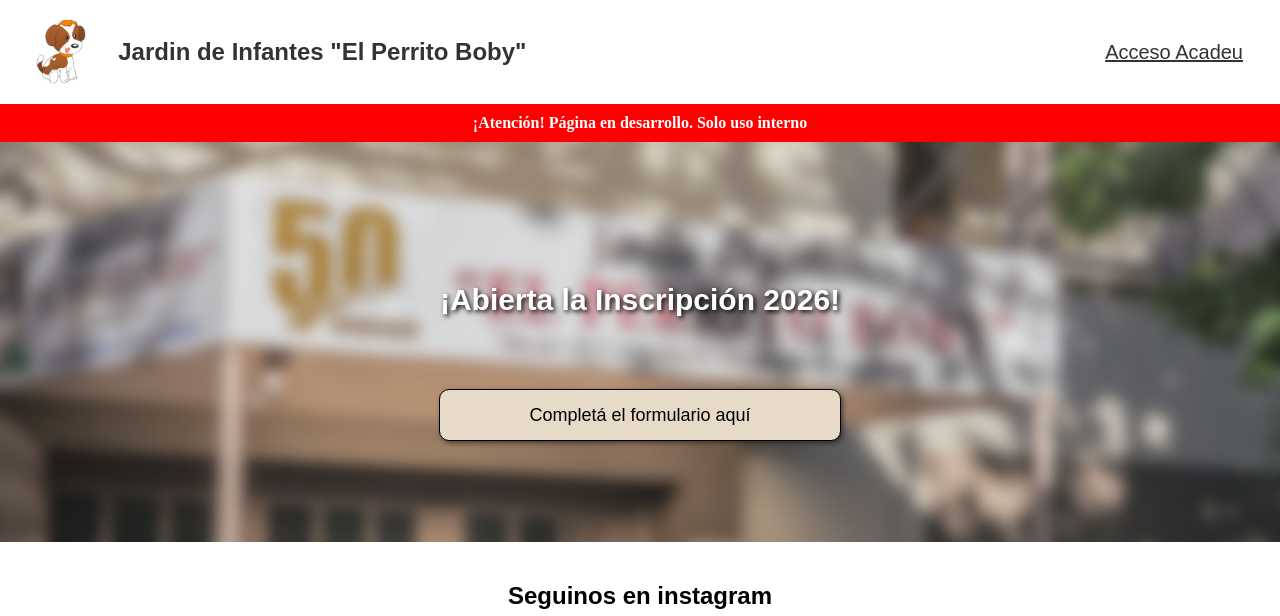
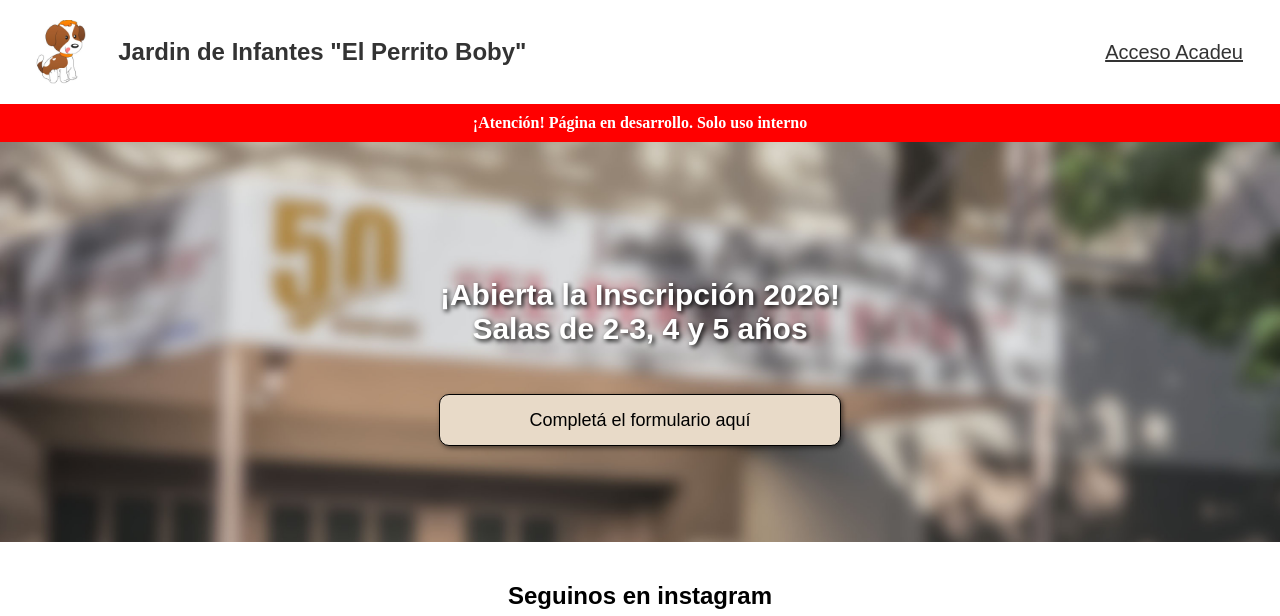
Before and after one commit to nicodiaz101/ElPerritoBoby_page, a plain HTML site: page index.html in a window 1280 px wide. Shown: the top 616 px of the page. Drawn offline with nearby package versions, Linux system fonts and the light colour scheme; a web font is replaced by a local one.

Commit message:
text added and bug fixes

```diff
--- a/index.html
+++ b/index.html
@@ -63,7 +63,7 @@
     ¡Atención! Página en desarrollo. Solo uso interno
 </div>
     <section class="inscripcion">
-        <h4>¡Abierta la Inscripción 2026!</h4>
+        <h4>¡Abierta la Inscripción 2026! <br> Salas de 2-3, 4 y 5 años </h4>
         <a class="large_button" href="https://forms.gle/XeCbBAwvYn5n9rpp7" target="_blank">Completá el formulario aquí</a>
     </section>
     <section class="instagram">
--- a/styles.css
+++ b/styles.css
@@ -87,7 +87,8 @@ body {
 .inscripcion h4 {
     font-family: montserrat, sans-serif;
     font-weight: 600;
-    padding-bottom: 2rem;
+    text-align: center;
+    padding-bottom: 0.5rem;
     color: #fff;
     font-size: 20px;
     text-shadow: #000 2px 2px 5px;
@@ -271,7 +272,7 @@ footer a:hover {
         font-size: 26px;
     }
     /* Footer */
-    br { display: none; }
+    .direccion br { display: none; }
     .direccion {
         padding-right: 60px;
     }
```
